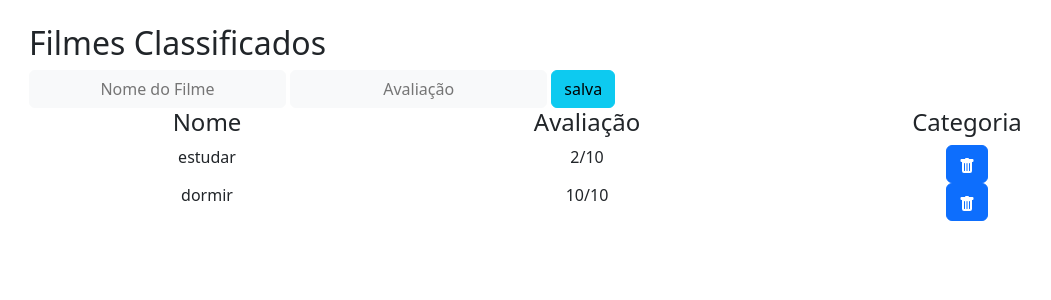
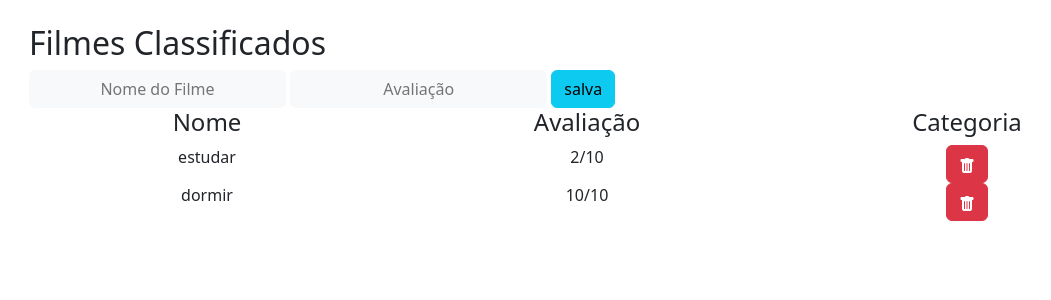
Before and after one commit to fabilasquinha/todolist, a Flask app: page / in a window 1280 px wide. Shown: the top 300 px of the page, without its empty margins (53-1104 px from the left). Run offline with Flask 2, Linux system fonts and the light colour scheme.

Commit message:
Cor do botão de delete

```diff
--- a/templates/home.html
+++ b/templates/home.html
@@ -41,7 +41,7 @@
                     {{task['avaliacao']}}
                 </div>
                 <div class = 'col' action="delete" methods="DELETE">
-                    <button class="btn btn-primary float-right"><svg xmlns="http://www.w3.org/2000/svg" width="16" height="16" fill="currentColor" class="bi bi-trash-fill" viewBox="0 0 16 16">
+                    <button class="btn btn-danger"><svg xmlns="http://www.w3.org/2000/svg" width="16" height="16" fill="currentColor" class="bi bi-trash-fill" viewBox="0 0 16 16">
                         <path d="M2.5 1a1 1 0 0 0-1 1v1a1 1 0 0 0 1 1H3v9a2 2 0 0 0 2 2h6a2 2 0 0 0 2-2V4h.5a1 1 0 0 0 1-1V2a1 1 0 0 0-1-1H10a1 1 0 0 0-1-1H7a1 1 0 0 0-1 1H2.5zm3 4a.5.5 0 0 1 .5.5v7a.5.5 0 0 1-1 0v-7a.5.5 0 0 1 .5-.5zM8 5a.5.5 0 0 1 .5.5v7a.5.5 0 0 1-1 0v-7A.5.5 0 0 1 8 5zm3 .5v7a.5.5 0 0 1-1 0v-7a.5.5 0 0 1 1 0z"/>
                       </svg></button>
                 </div>
```
